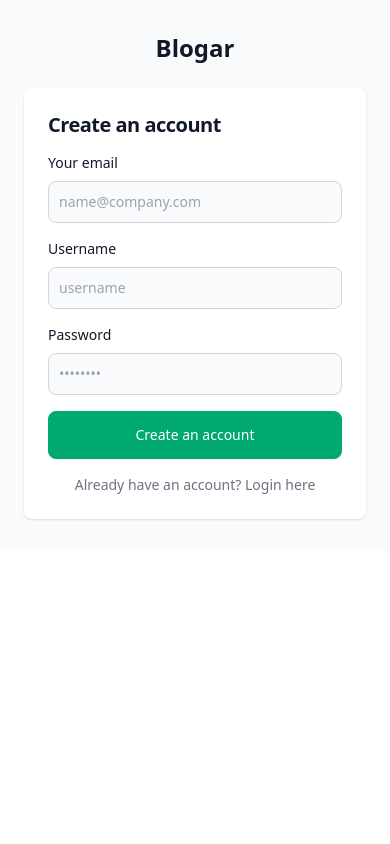
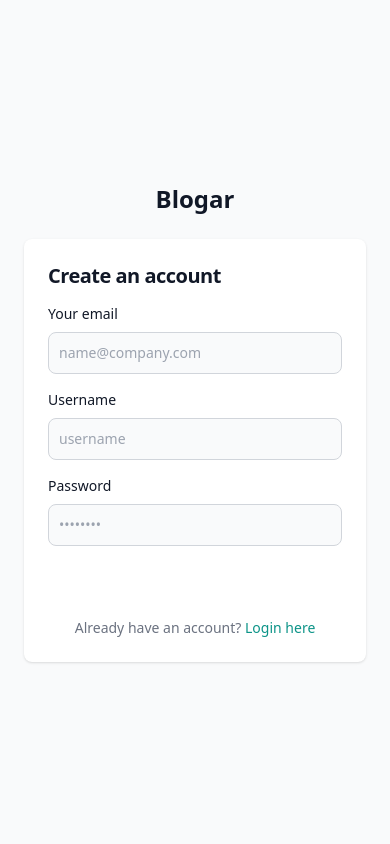
Before and after one commit to Temake/BRAINWAVE_MATRIX_INTERN--TASK-2-, a Django app: page /register/ in a window 390 px wide. Run offline with Django 5.2, Linux system fonts and the light colour scheme.

Commit message:
responsiveness

```diff
--- a/templates/signup.html
+++ b/templates/signup.html
@@ -1,12 +1,12 @@
 {% load static %}
 <link rel="stylesheet" href="{% static 'css/styles.min.css' %}">
 
-<section class="bg-gray-50 dark:bg-gray-900">
-    <div class="flex flex-col items-center justify-center px-6 py-8 mx-auto md:h-screen lg:py-0">
+<section class="bg-gray-50 dark:bg-gray-900 min-h-screen flex items-center justify-center">
+    <div class="flex flex-col items-center justify-center px-6 py-8 mx-auto md:h-screen lg:py-0 w-full sm:max-w-sm md:max-w-md lg:max-w-lg">
         <a href="#" class="flex items-center mb-6 text-2xl font-semibold text-gray-900 dark:text-white">
             Blogar
         </a>
-        <div class="w-full bg-white rounded-lg shadow dark:border md:mt-0 sm:max-w-md xl:p-0 dark:bg-gray-800 dark:border-gray-700">
+        <div class="w-full bg-white rounded-lg shadow dark:border md:mt-0 dark:bg-gray-800 dark:border-gray-700">
             <div class="p-6 space-y-4 md:space-y-6 sm:p-8">
                 <h1 class="text-xl font-bold leading-tight tracking-tight text-gray-900 md:text-2xl dark:text-white">
                     Create an account
@@ -15,26 +15,26 @@
                     {% csrf_token %}
                     <div>
                         <label for="email" class="block mb-2 text-sm font-medium text-gray-900 dark:text-white">Your email</label>
-                        <input type="email" name="email" id="email" class="bg-gray-50 border border-gray-300 text-gray-900 text-sm rounded-lg focus:ring-primary-600 focus:border-primary-600 block w-full p-2.5 dark:bg-gray-700 dark:border-gray-600 dark:placeholder-gray-400 dark:text-white dark:focus:ring-blue-500 dark:focus:border-blue-500" placeholder="name@company.com" required="">
+                        <input type="email" name="email" id="email" class="bg-gray-50 border border-gray-300 text-gray-900 text-sm rounded-lg focus:ring-teal-600 focus:border-teal-600 block w-full p-2.5 md:p-3 dark:bg-gray-700 dark:border-gray-600 dark:placeholder-gray-400 dark:text-white dark:focus:ring-teal-500 dark:focus:border-teal-500" placeholder="name@company.com" required>
                     </div>
                     <div>
                         <label for="username" class="block mb-2 text-sm font-medium text-gray-900 dark:text-white">Username</label>
-                        <input type="name" name="username" id="username" placeholder="username" class="bg-gray-50 border border-gray-300 text-gray-900 text-sm rounded-lg focus:ring-primary-600 focus:border-primary-600 block w-full p-2.5 dark:bg-gray-700 dark:border-gray-600 dark:placeholder-gray-400 dark:text-white dark:focus:ring-blue-500 dark:focus:border-blue-500" required="">
+                        <input type="text" name="username" id="username" placeholder="username" class="bg-gray-50 border border-gray-300 text-gray-900 text-sm rounded-lg focus:ring-teal-600 focus:border-teal-600 block w-full p-2.5 md:p-3 dark:bg-gray-700 dark:border-gray-600 dark:placeholder-gray-400 dark:text-white dark:focus:ring-teal-500 dark:focus:border-teal-500" required>
                     </div>
                     <div>
                         <label for="password" class="block mb-2 text-sm font-medium text-gray-900 dark:text-white">Password</label>
-                        <input type="password" name="password" id="password" placeholder="••••••••" class="bg-gray-50 border border-gray-300 text-gray-900 text-sm rounded-lg focus:ring-primary-600 focus:border-primary-600 block w-full p-2.5 dark:bg-gray-700 dark:border-gray-600 dark:placeholder-gray-400 dark:text-white dark:focus:ring-blue-500 dark:focus:border-blue-500" required="">
+                        <input type="password" name="password" id="password" placeholder="••••••••" class="bg-gray-50 border border-gray-300 text-gray-900 text-sm rounded-lg focus:ring-teal-600 focus:border-teal-600 block w-full p-2.5 md:p-3 dark:bg-gray-700 dark:border-gray-600 dark:placeholder-gray-400 dark:text-white dark:focus:ring-teal-500 dark:focus:border-teal-500" required>
                     </div>
 
+                    <button type="submit" class="w-full text-white bg-teal-600 hover:bg-teal-700 focus:ring-4 focus:outline-none focus:ring-teal-300 font-medium rounded-lg text-sm px-5 py-2.5 text-center dark:bg-teal-600 dark:hover:bg-teal-700 dark:focus:ring-teal-800">Create an account</button>
 
-                    <button type="submit" class=" btn btn-success w-full text-white bg-primary-600 hover:bg-primary-700 focus:ring-4 focus:outline-none focus:ring-primary-300 font-medium rounded-lg text-sm px-5 py-2.5 text-center dark:bg-primary-600 dark:hover:bg-primary-700 dark:focus:ring-primary-800">Create an account</button>
                     <div class="flex justify-center">
-                    <p class="text-sm font-light text-gray-500 dark:text-gray-400  ">
-                        Already have an account? <a href="#" class="font-medium text-primary-600 hover:underline dark:text-primary-500">Login here</a>
-                    </p>
+                        <p class="text-sm font-light text-gray-500 dark:text-gray-400">
+                            Already have an account? <a href="{% url 'login' %}" class="font-medium text-teal-600 hover:underline dark:text-teal-500">Login here</a>
+                        </p>
                     </div>
                 </form>
             </div>
         </div>
     </div>
-  </section>
+</section>
```
Also changed, not shown: blogger/templates/blogger/home.html (+11 -15 lines), templates/login.html (+7 -9 lines).
